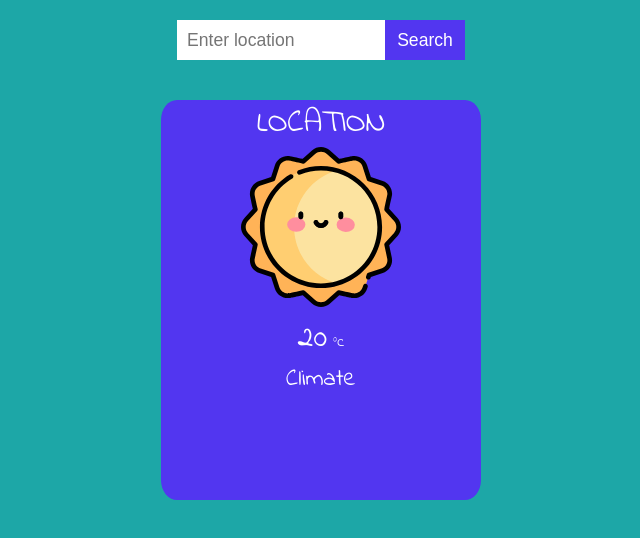
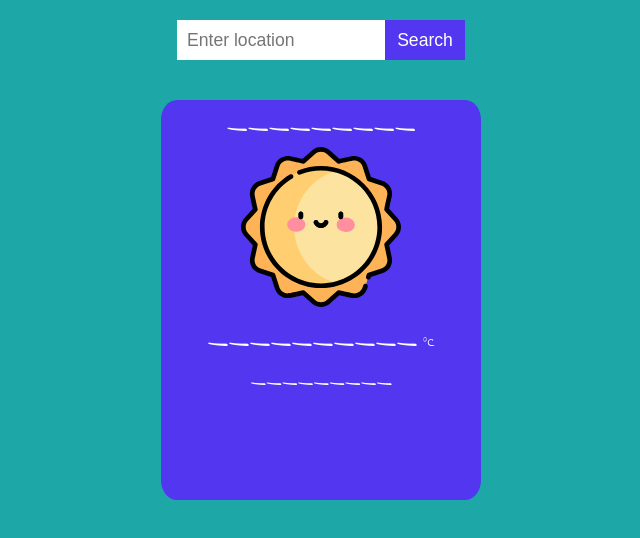
Before and after one commit to AmitKumar8434/weatherapp.github.io, a plain HTML site: page index.html in a window 1280 px wide. Shown: the whole page, without its empty margins (319-959 px from the left). Drawn offline with Linux system fonts and the light colour scheme.

Commit message:
Update index.html

```diff
--- a/index.html
+++ b/index.html
@@ -16,10 +16,10 @@
                 <button class="search-button">Search</button>
             </form>
     <main id="app-container">
-            <p class="location">LOCATION</p>
+            <p class="location">_________</p>
             <img class="temp-icon" src="001-sunny.svg" alt="">
-            <p><span class="temp-value">20</span> <span class="temp-unit">&#176c</span></span></p>
-            <p class="climate">Climate</p>
+            <p><span class="temp-value">__________</span> <span class="temp-unit">&#176c</span></span></p>
+            <p class="climate">_________</p>
     </main>
     <script src="script.js"></script>
 </body>
```
